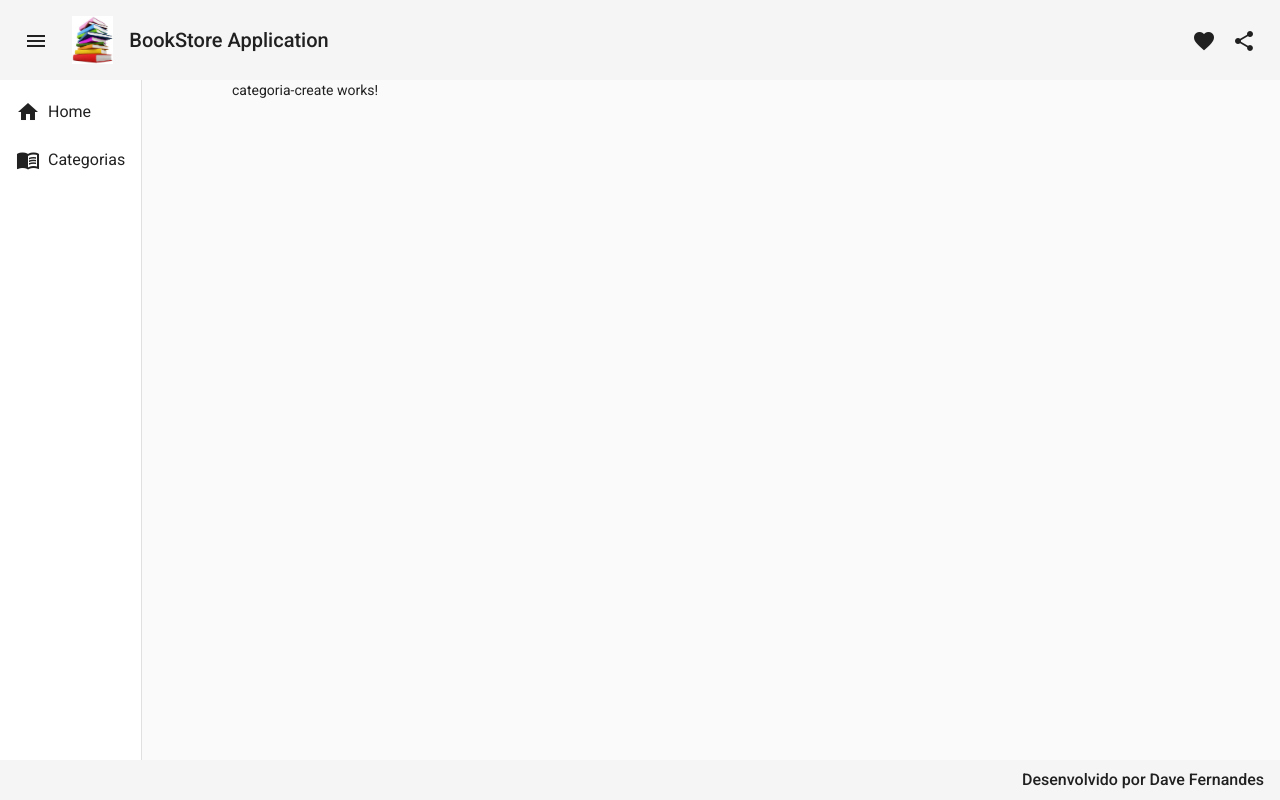
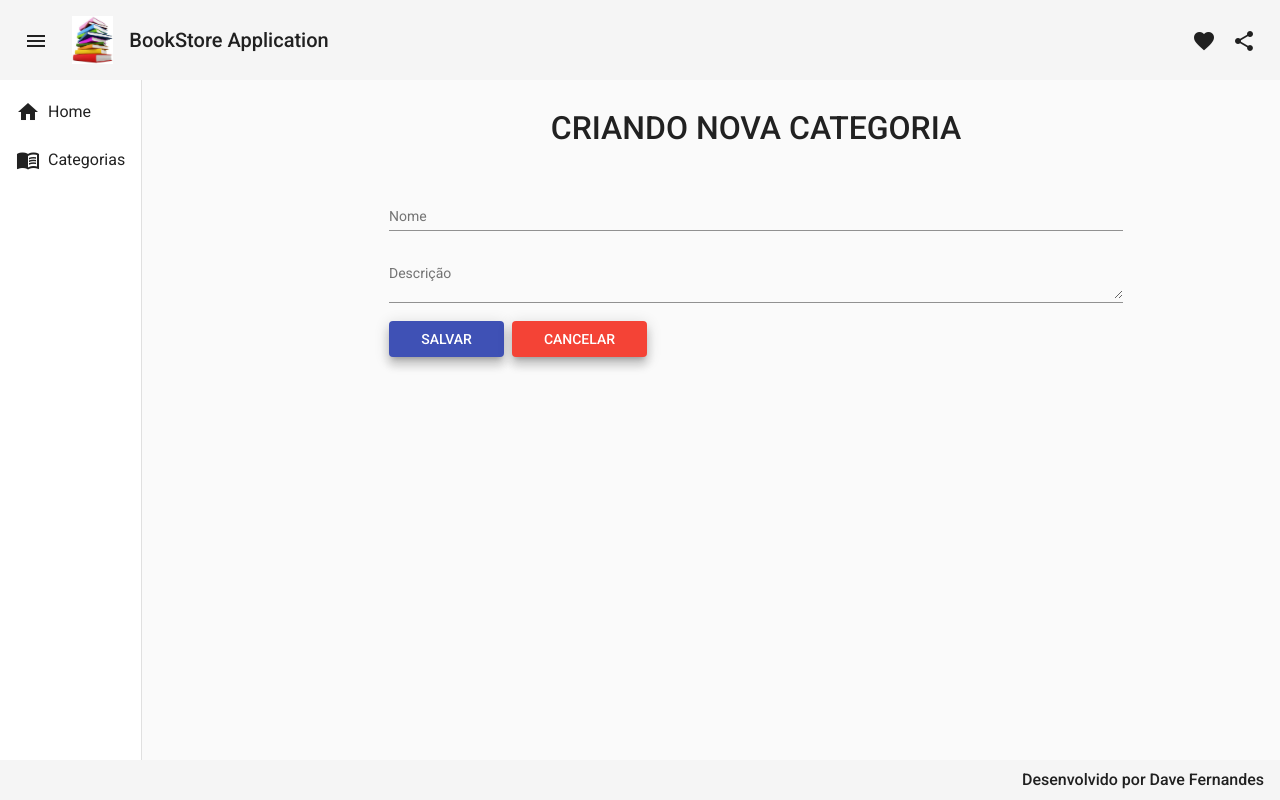
Before and after one commit to consubr/bookstore-front, an Angular app: page /categorias/create in a window 1280 px wide. Built offline with nearby package versions, Linux system fonts and the light colour scheme.

Commit message:
categoria-create parte 3 implemetado

```diff
--- a/src/app/components/views/categoria/categoria-create/categoria-create.component.css
+++ b/src/app/components/views/categoria/categoria-create/categoria-create.component.css
@@ -0,0 +1,27 @@
+form {
+    text-align: center;
+    width: 70%;
+    margin: 2rem auto 0 auto;
+
+}
+
+h1 {
+    font-size: 2rem;
+    font-weight: 500;
+    margin-bottom: 3rem;
+}
+
+.form {
+    width: 100%;
+}
+
+.buttons {
+    width: 100%;
+    text-align: start;
+}
+
+button {
+    margin-right: 0.5rem;
+    padding-right: 2rem;
+    padding-left: 2rem;
+}
--- a/src/app/components/views/categoria/categoria-create/categoria-create.component.html
+++ b/src/app/components/views/categoria/categoria-create/categoria-create.component.html
@@ -1 +1,19 @@
-<p>categoria-create works!</p>
+<form>
+    <h1>CRIANDO NOVA CATEGORIA</h1>
+
+    <mat-form-field class="form">
+        <mat-label>Nome</mat-label>
+        <input matInput [(ngModel)]="categoria.nome" type="text" name="nome" placeholder="Ex. Computação" />
+    </mat-form-field>
+
+    <mat-form-field class="form">
+        <mat-label>Descrição</mat-label>
+        <textarea matInput  [(ngModel)]="categoria.descricao" type="text" name="descricao" placeholder="Ex. Livros de Computação">
+    </textarea>
+    </mat-form-field>
+
+    <div class="buttons">
+        <button (click)="create()" class="mat-elevation-z8" mat-raised-button color="primary">SALVAR</button>
+        <button (click)="cancelar()" class="mat-elevation-z8" mat-raised-button color="warn">CANCELAR</button>
+    </div>
+</form>
--- a/src/app/components/views/categoria/categoria-create/categoria-create.component.ts
+++ b/src/app/components/views/categoria/categoria-create/categoria-create.component.ts
@@ -1,4 +1,8 @@
 import { Component, OnInit } from '@angular/core';
+import { Router } from '@angular/router';
+import { empty } from 'rxjs';
+import { Categoria } from '../categoria.model';
+import { CategoriaService } from '../categoria.service';
 
 @Component({
   selector: 'app-categoria-create',
@@ -7,9 +11,30 @@
 })
 export class CategoriaCreateComponent implements OnInit {
 
-  constructor() { }
+  categoria: Categoria = {
+    nome: '',
+    descricao: ''
+  }
+
+  constructor(private service: CategoriaService, private router: Router) { }
 
   ngOnInit(): void {
   }
 
+  create(): void {
+    this.service.create(this.categoria).subscribe((resposta) => {
+      this.router.navigate(['categorias'])
+      this.service.mensagem('Categoria criada com sucesso!');
+    }, err => {
+      for(let i = 0; i < err.error.errors.length; i++) {
+        this.service.mensagem(err.error.errors[i].message)
+      }
+    })
+  }
+
+
+  cancelar(): void {
+       this.router.navigate(["categorias"])
+    }
+
 }
--- a/src/app/components/views/categoria/categoria.service.ts
+++ b/src/app/components/views/categoria/categoria.service.ts
@@ -1,5 +1,7 @@
 import { HttpClient } from '@angular/common/http';
 import { Injectable } from '@angular/core';
+import { AnimationDurations } from '@angular/material/core';
+import { MatSnackBar } from '@angular/material/snack-bar';
 import { Observable } from 'rxjs';
 import { environment } from 'src/environments/environment';
 import { Categoria } from './categoria.model';
@@ -11,10 +13,23 @@
 
   baseUrl: String = environment.baseUrl;
 
-  constructor(private http: HttpClient) {}
+  constructor(private http: HttpClient, private _snack: MatSnackBar) {}
 
   findAll():Observable<Categoria[]> {
     const url = `${this.baseUrl}/categorias`
     return this.http.get<Categoria[]>(url)
    }
+
+   create(categoria: Categoria):Observable<Categoria> {
+    const url = `${this.baseUrl}/categorias`
+    return this.http.post<Categoria>(url, categoria)
+   }
+
+   mensagem(str: String): void {
+      this._snack.open(`${str}`, 'OK', {
+        horizontalPosition: 'end',
+        verticalPosition: 'top',
+        duration: 5000
+      })
+   }
 }
```
Also changed, not shown: src/app/app.module.ts (+16 -8 lines).
